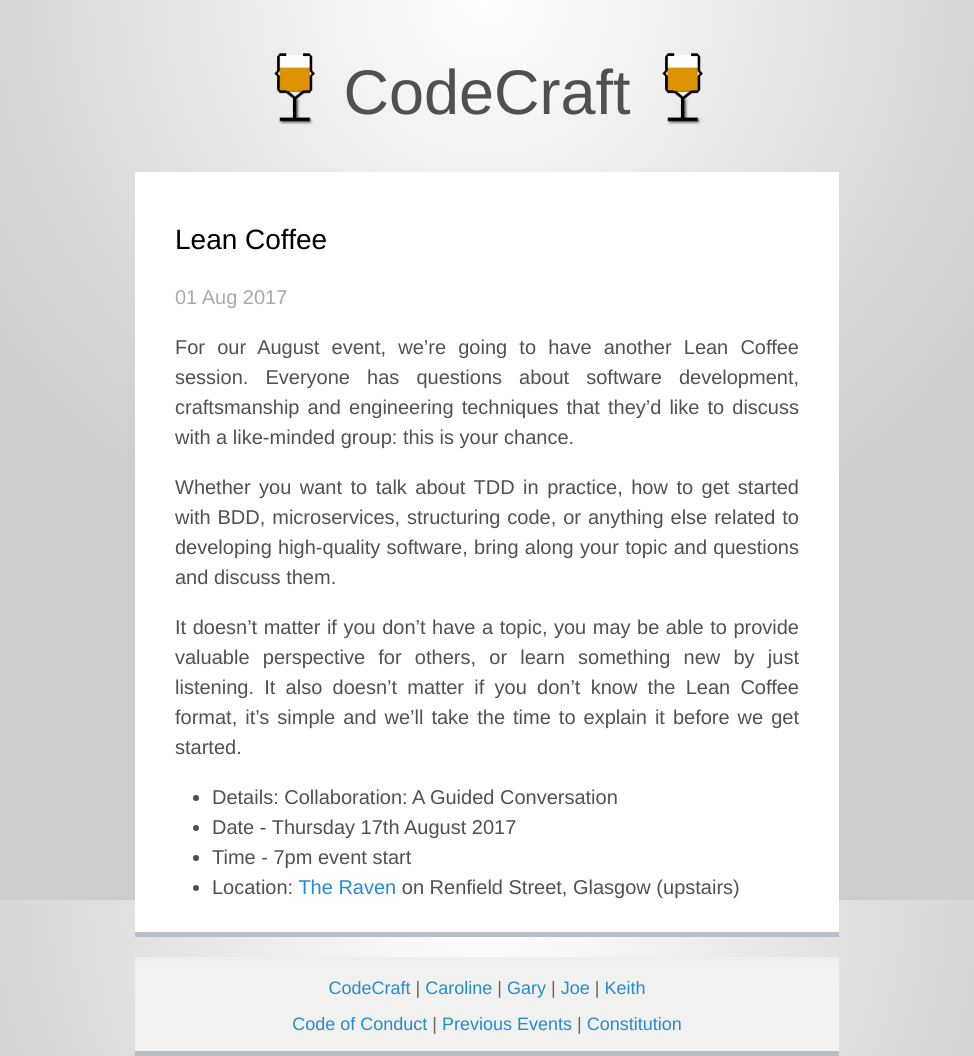
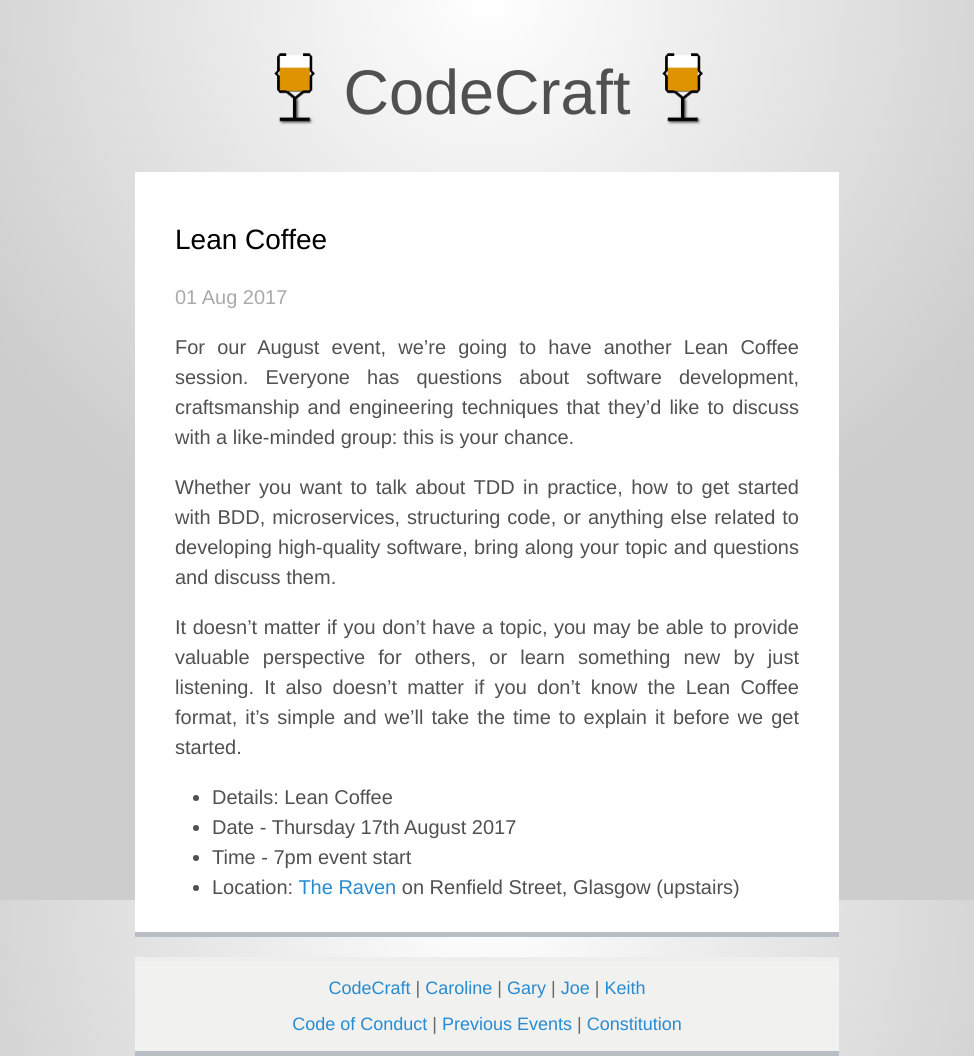
Before and after one commit to codecraftuk/codecraftuk.github.io, a Jekyll site: the page built from _posts/2017-08-01-lean-coffee.md, in a window 1280 px wide. Shown: the whole page, without its empty margins (153-1127 px from the left). Built offline with Jekyll 4.4.1, drawn with Linux system fonts in a browser that asks for light colours.

Commit message:
Fix lean coffee event details

```diff
--- a/_posts/2017-08-01-lean-coffee.md
+++ b/_posts/2017-08-01-lean-coffee.md
@@ -11,7 +11,7 @@
 
 It doesn't matter if you don't have a topic, you may be able to provide valuable perspective for others, or learn something new by just listening. It also doesn't matter if you don't know the Lean Coffee format, it's simple and we'll take the time to explain it before we get started.
 
-* Details: Collaboration: A Guided Conversation
+* Details: Lean Coffee
 * Date - Thursday 17th August 2017
 * Time - 7pm event start
 * Location: <a href="https://goo.gl/maps/vWn1J">The Raven</a> on Renfield Street, Glasgow (upstairs)
```
